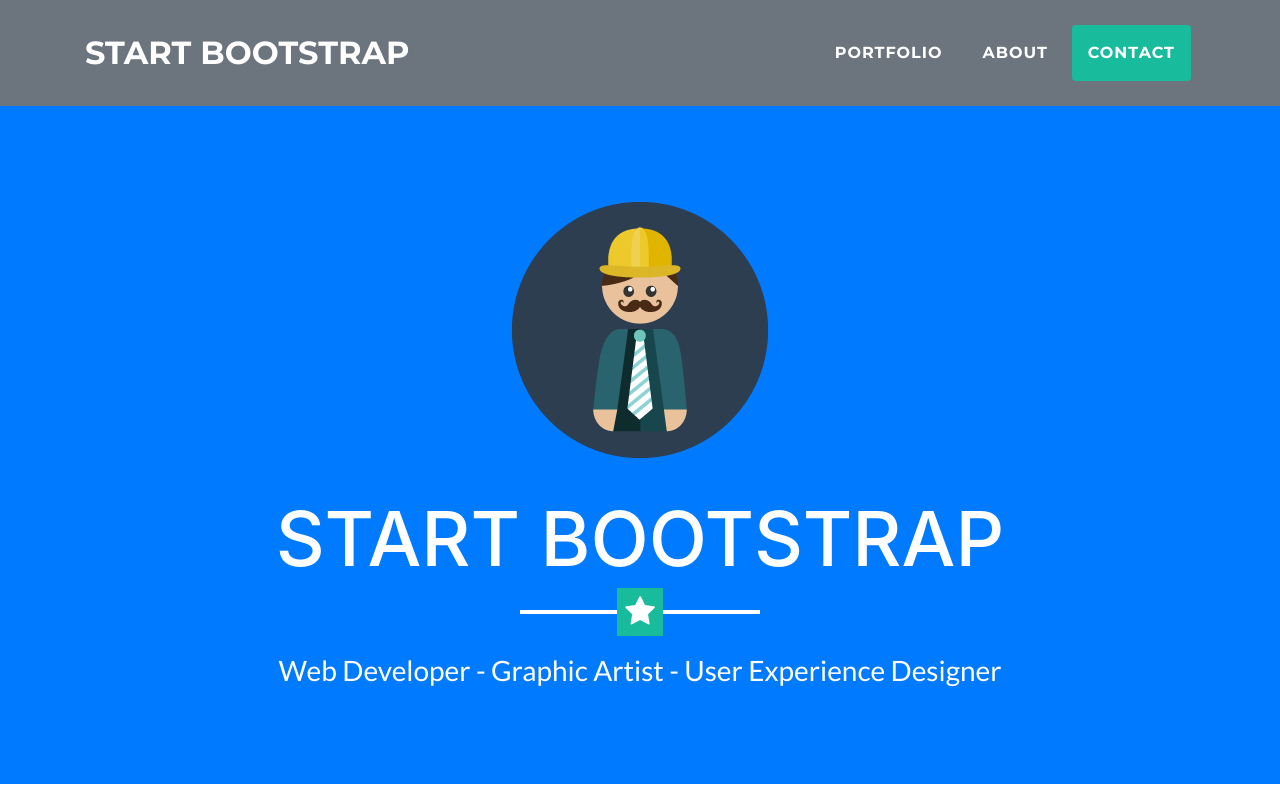
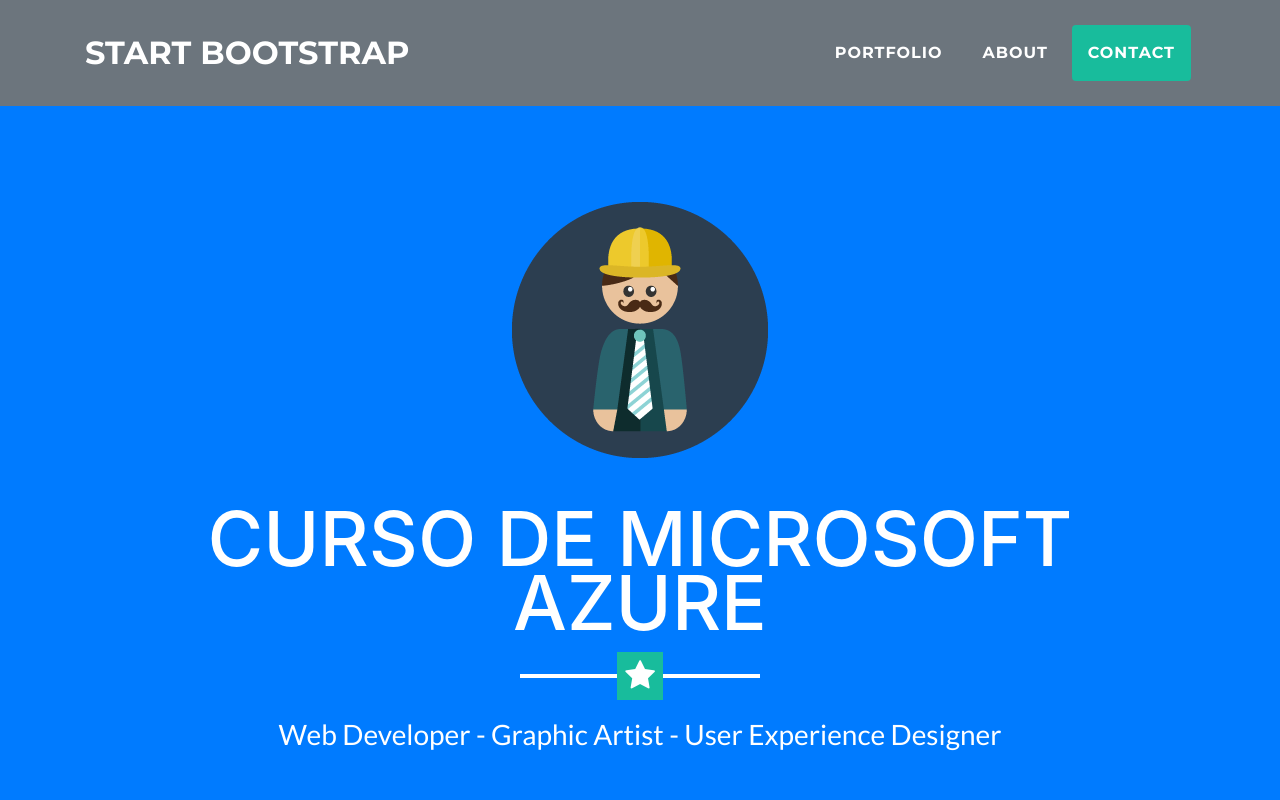
Before and after one commit to jairgomezit/webazure, a website with bundled scripts: page index.html in a window 1280 px wide. Shown: the top 800 px of the page. Built offline with nearby package versions, Linux system fonts and the light colour scheme.

Commit message:
Cambio del Body
Cambio a Curso de Microsoft Auzre

```diff
--- a/index.html
+++ b/index.html
@@ -56,7 +56,7 @@
     <header class="masthead bg-primary text-white text-center">
       <div class="container">
         <img class="img-fluid mb-5 d-block mx-auto" src="img/profile.png" alt="">
-        <h1 class="text-uppercase mb-0">Start Bootstrap</h1>
+        <h1 class="text-uppercase mb-0">Curso de Microsoft Azure</h1>
         <hr class="star-light">
         <h2 class="font-weight-light mb-0">Web Developer - Graphic Artist - User Experience Designer</h2>
       </div>
```
